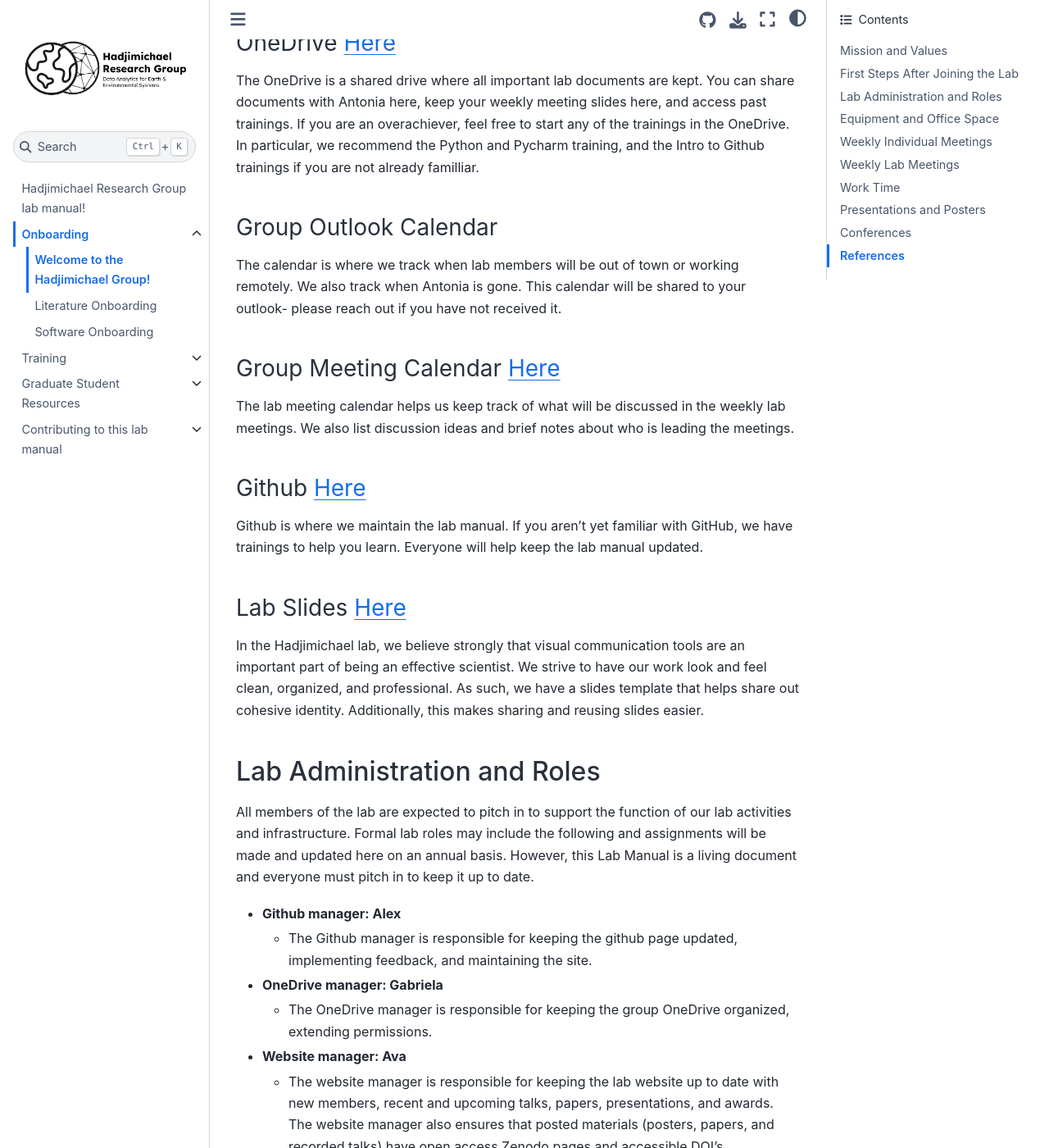
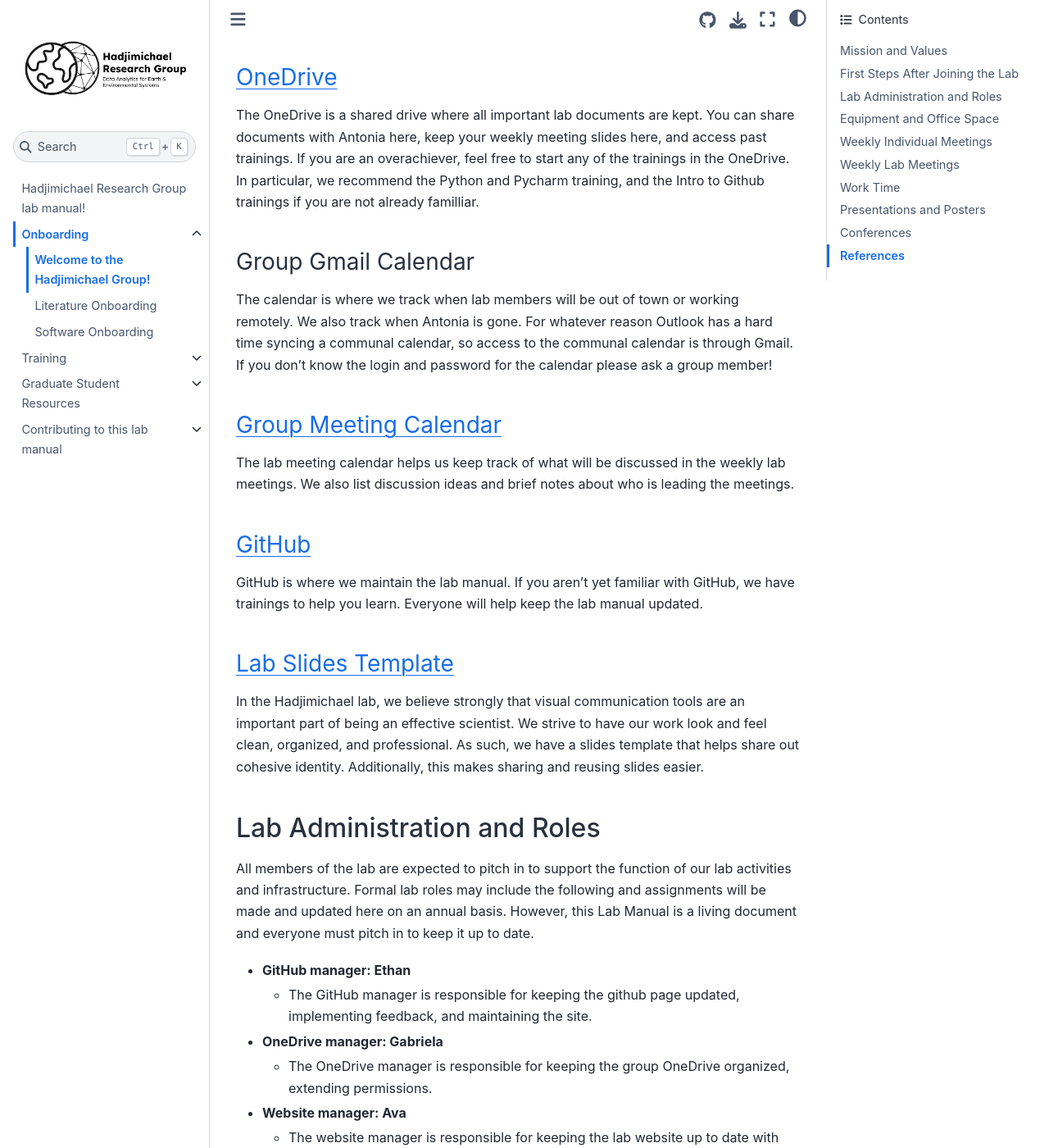
Before and after one commit to HadjimichaelResearchGroup/HadjimichaelResearchGroup.github.io, a Jupyter Book: the page built from docs/Onboarding/LabOnboarding.md, in a window 1280 px wide and 1400 px high, scrolled down 1327 px. Shown: the whole window at 82% size. Built offline with Jupyter Book 1.0.4 settings and Sphinx 7.4.7 and the Sphinx Book theme 1.1.4, drawn with Linux system fonts in a browser that asks for light colours; pages that are not in the unit, such as notebooks, are missing from menus; some of the changed text lies outside the part shown.

Commit message:
updates to Lab Manual based on 27 Aug 2025 group meeting

```diff
--- a/docs/Onboarding/LabOnboarding.md
+++ b/docs/Onboarding/LabOnboarding.md
@@ -7,7 +7,7 @@
 **We will work together to mold the lab mission and values to something that represents all of us.**
 
 ### First Steps After Joining the Lab
-Complete these onboarding steps when you start work in the lab If you have any questions during your onboarding process, reach out to Enock.
+Complete these onboarding steps when you start work in the lab:
 
 - Read the Hadjimichael Lab Manual.
 - Reach out to the website manager to add your picture and bio to the site
@@ -23,29 +23,31 @@
     - Powerpoint Slides
 - Read over the Department of Geoscience Policies and Procedures. You can find these in: **Graduate Student Resources > Policies, Procedures, and Forms**
 
+If you have any questions during your onboarding process, please reach out to an already-onboarded lab member!
+
 #### Slack
 We have a group Slack channel that we use to stay in touch, both on work and social activities. It is important to be active on Slack as this will be our primary mode of communication. We use Slack for quick day-to-day communication. If you need feedback from Antonia on something or have a document for review, sending it via Slack is often the fastest way to receive feedback.
 
-#### OneDrive [Here](https://pennstateoffice365-my.sharepoint.com/personal/azh5924_psu_edu/_layouts/15/onedrive.aspx?id=%2Fpersonal%2Fazh5924%5Fpsu%5Fedu%2FDocuments%2FHadjimichael%20Group%20Materials&FolderCTID=0x0120008952A82476B1E345A8ED3169A878FA45&view=0)
+#### [OneDrive](https://pennstateoffice365-my.sharepoint.com/:f:/r/personal/azh5924_psu_edu/Documents/Hadjimichael%20Group%20Materials?csf=1&web=1&e=HkCxmF)
 The OneDrive is a shared drive where all important lab documents are kept. You can share documents with Antonia here, keep your weekly meeting slides here, and access past trainings. If you are an overachiever, feel free to start any of the trainings in the OneDrive. In particular, we recommend the Python and Pycharm training, and the Intro to Github trainings if you are not already familliar.
 
-#### Group Outlook Calendar
-The calendar is where we track when lab members will be out of town or working remotely. We also track when Antonia is gone. This calendar will be shared to your outlook- please reach out if you have not received it.
+#### Group Gmail Calendar
+The calendar is where we track when lab members will be out of town or working remotely. We also track when Antonia is gone. For whatever reason Outlook has a hard time syncing a communal calendar, so access to the communal calendar is through Gmail. If you don't know the login and password for the calendar please ask a group member!
 
-#### Group Meeting Calendar [Here](https://pennstateoffice365-my.sharepoint.com/:x:/r/personal/azh5924_psu_edu/_layouts/15/doc2.aspx?sourcedoc=%7BBD2A615C-4417-45CB-9EC6-769ABC892C5C%7D&file=Summer%202024%20Discussion%20Topics.xlsx&action=default&mobileredirect=true)
+#### [Group Meeting Calendar](https://pennstateoffice365-my.sharepoint.com/:f:/r/personal/azh5924_psu_edu/Documents/Hadjimichael%20Group%20Materials/Management/Group%20Meeting%20Calendar?csf=1&web=1&e=sXn5VV)
 The lab meeting calendar helps us keep track of what will be discussed in the weekly lab meetings. We also list discussion ideas and brief notes about who is leading the meetings.
 
-#### Github [Here](https://hadjimichaelresearchgroup.github.io/intro.html)
-Github is where we maintain the lab manual. If you aren’t yet familiar with GitHub, we have trainings to help you learn. Everyone will help keep the lab manual updated.
+#### [GitHub](https://hadjimichaelresearchgroup.github.io/intro.html)
+GitHub is where we maintain the lab manual. If you aren't yet familiar with GitHub, we have trainings to help you learn. Everyone will help keep the lab manual updated.
 
-#### Lab Slides [Here](https://pennstateoffice365-my.sharepoint.com/:p:/r/personal/azh5924_psu_edu/_layouts/15/Doc.aspx?sourcedoc=%7B4200626B-021A-4A13-B141-B5F0DFAF9176%7D&file=Carla_update_21_2_2024.pptx&action=edit&mobileredirect=true)
+#### [Lab Slides Template](https://pennstateoffice365-my.sharepoint.com/:f:/r/personal/azh5924_psu_edu/Documents/Hadjimichael%20Group%20Materials/Templates_and_Branding?csf=1&web=1&e=XEy7B)
 In the Hadjimichael lab, we believe strongly that visual communication tools are an important part of being an effective scientist. We strive to have our work look and feel clean, organized, and professional. As such, we have a slides template that helps share out cohesive identity. Additionally, this makes sharing and reusing slides easier.
 
 ### Lab Administration and Roles
 All members of the lab are expected to pitch in to support the function of our lab activities and infrastructure. Formal lab roles may include the following and assignments will be made and updated here on an annual basis. However, this Lab Manual is a living document and everyone must pitch in to keep it up to date.
 
-- **Github manager: Alex**
-  - The Github manager is responsible for keeping the github page updated, implementing feedback, and maintaining the site.
+- **GitHub manager: Ethan**
+  - The GitHub manager is responsible for keeping the github page updated, implementing feedback, and maintaining the site.
 
 - **OneDrive manager: Gabriela**
   - The OneDrive manager is responsible for keeping the group OneDrive organized, extending permissions.
@@ -53,13 +55,16 @@
 - **Website manager: Ava**
   - The website manager is responsible for keeping the lab website up to date with new members, recent and upcoming talks, papers, presentations, and awards. The website manager also ensures that posted materials (posters, papers, and recorded talks) have open access Zenodo pages and accessible DOI's.
 
-- **Social event coordinator: Enock**
+- **Social event coordinator: Tsunami**
   - The social event coordinator organizes fun lab activities and special events.
 
-- **Equipment manager: Enock**
+- **Equipment manager: Abhijeet**
   - The equipment manager tracks what equipment each lab member has and what equipment is available for use.
 
-- **Zoomer: Maddie**
+- **P-Card Organizer: Abhijeet**
+  - The P-Card organizer keeps track of the use of the P-Card so that group bookkeeping is centralized and consistent.
+
+- **Zoomer: Abhijeet**
   - The Zoom setup coordinator is responsible for coming to the lab meeting room early to set up any necessary Zoom equipment. They also send out When to Meet polls to determine group meeting times.
 
 ### Equipment and Office Space
```
Also changed, not shown: docs/GraduateStudentResources/WhoToContactFor.md (renamed from docs/GraduateStudentResources/Who_to_contact_for.md, +1 -1 lines), docs/Onboarding/Onboarding.md (+2 -0 lines), docs/Onboarding/SalaryTransparency.md (added, +11 -0 lines), docs/intro.md (+1 -1 lines).
